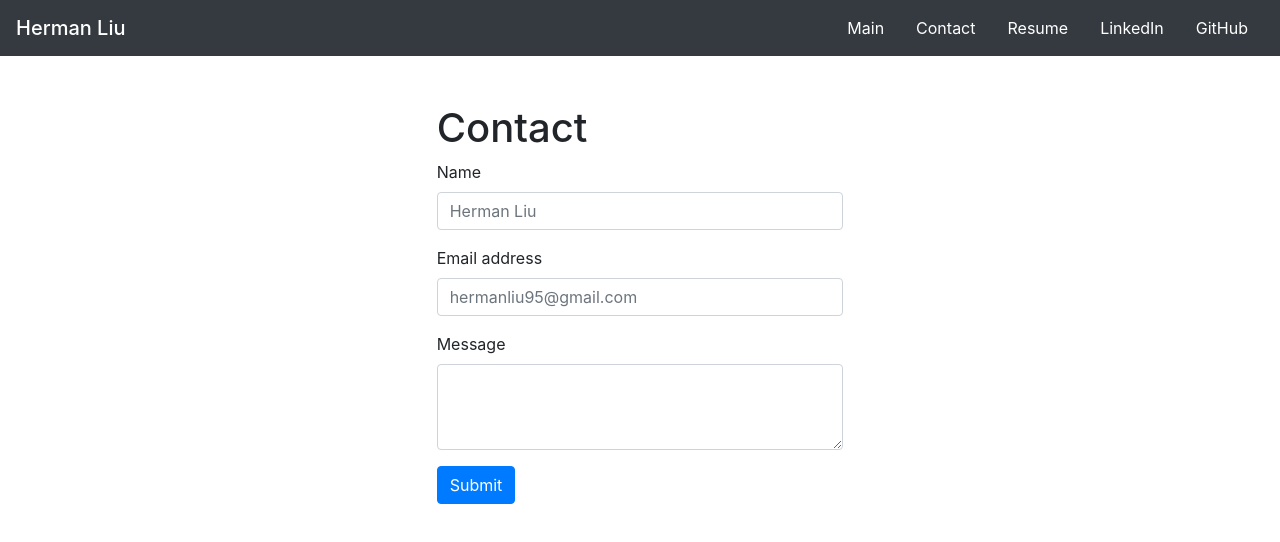
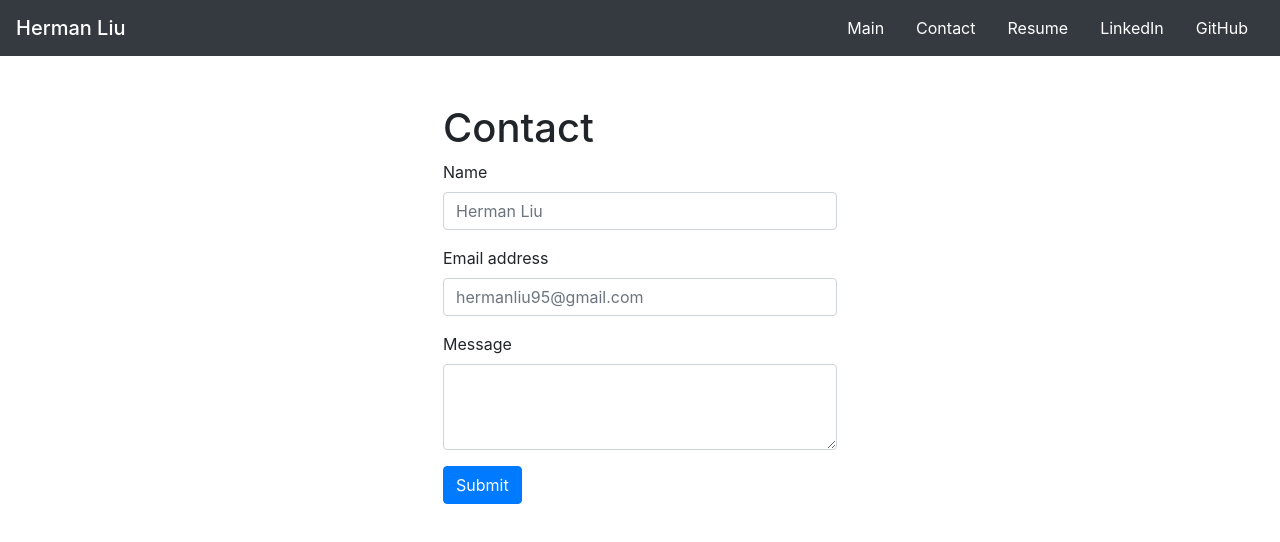
Before and after one commit to hermsicle/MyPortfolio, a plain HTML site: page contact.html in a window 1280 px wide. Drawn offline with nearby package versions, Linux system fonts and the light colour scheme.

Commit message:
updated styling for contact

```diff
--- a/contact.html
+++ b/contact.html
@@ -35,7 +35,7 @@
 </nav>
 
 <!--Contact-->
-<div class="row mt-5">
+<div class="row mt-5 ml-1 mr-1">
     <div class="col-sm-4"></div>
     <div class="col-sm-4">
         <h1>Contact</h1>
```
